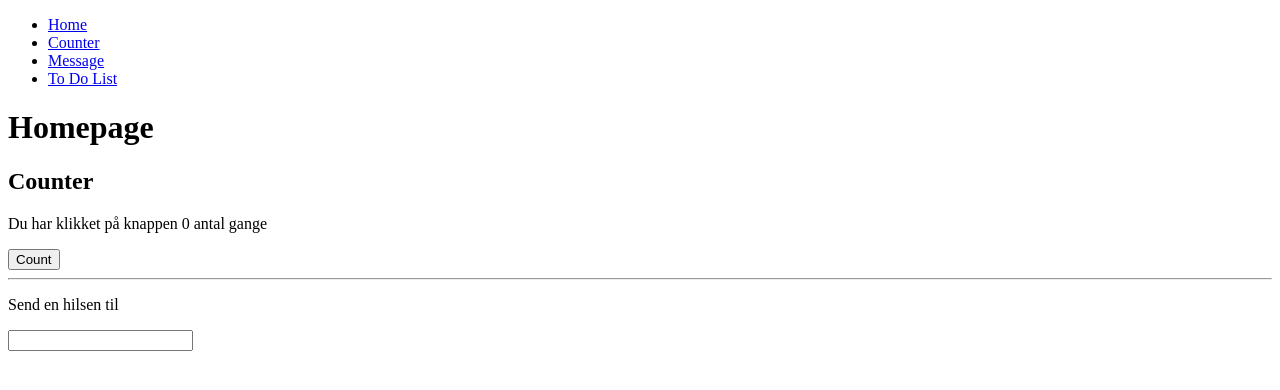
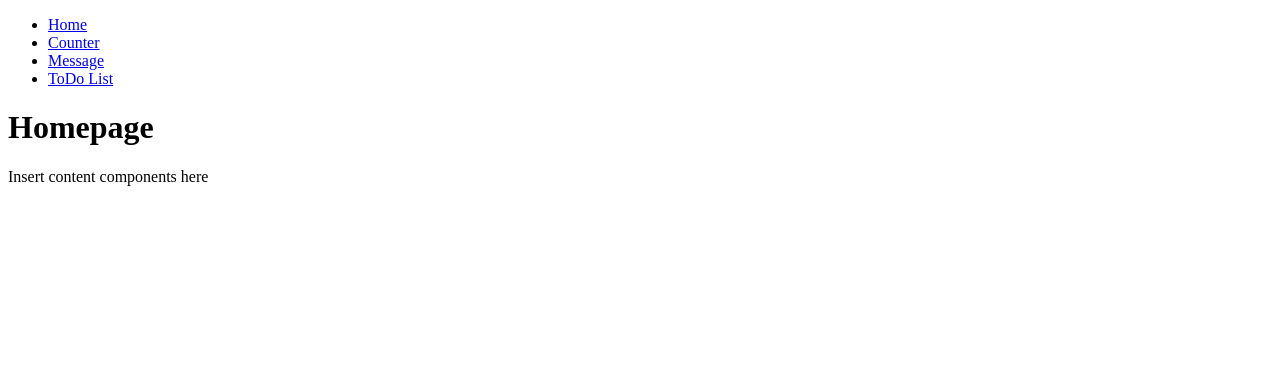
Before and after one commit to Indok93/react-useState-learning2, a React (Vite) app: page / in a window 1280 px wide. Shown: the top 390 px of the page. Built offline with nearby package versions, Linux system fonts and the light colour scheme.

Commit message:
ToDo List made w/ route

```diff
--- a/src/App.jsx
+++ b/src/App.jsx
@@ -3,17 +3,22 @@ import './App.scss'
 import { Home } from './pages/Home/Home'
 import { Counter } from './components/Counter/Counter'
 import { Message } from './components/Message/Message'
+import { ToDoList } from './components/ToDoList/ToDoList'
+import { Header } from './components/Header/Header'
+import { Footer } from './components/Footer/Footer'
 
 function App() {
 
   return (
     <>
+      <Header></Header>
       <Routes>
         <Route index element={<Home />} />
         <Route path="/counter" element={<Counter />} />
         <Route path="/message" element={<Message />} />
-        {/* <Route path="/" element={} /> */}
+        <Route path="/todolist" element={<ToDoList />} />
       </Routes>
+      <Footer></Footer>
     </>
   )
 }
--- a/src/components/Counter/Counter.jsx
+++ b/src/components/Counter/Counter.jsx
@@ -1,16 +1,18 @@
 import { useState } from "react"
+import { ContentWrapper } from "../ContentWrapper/ContentWrapper";
 
 export const Counter = () => {
     const [count, setCount] = useState(0);
 
   return (
     <>
-      <h2>Counter</h2>
-      <p>Du har klikket på knappen {count} antal gange</p>
-      <button
-        type="button"
-        onClick={() => setCount(count + 1)}
-      >Count</button>
+      <ContentWrapper title="Counter">
+        <p>Du har klikket på knappen {count} antal gange</p>
+        <button
+          type="button"
+          onClick={() => setCount(count + 1)}
+        >Count</button>
+      </ContentWrapper>
     </>
   )
 }
--- a/src/components/Message/Message.jsx
+++ b/src/components/Message/Message.jsx
@@ -1,4 +1,5 @@
 import { useState } from "react"
+import { ContentWrapper } from "../ContentWrapper/ContentWrapper";
 
 export const Message = () => {
     const [message, setMessage] = useState("");
@@ -9,7 +10,7 @@ export const Message = () => {
 
   return (
     <>
-      <hr />
+      <ContentWrapper title="Message">
         <p>Send en hilsen til {message}</p>
         <input
           type="text"
@@ -21,6 +22,7 @@ export const Message = () => {
           value={message}
           onChange={() => setMessage(event.target.value)}
         /> */}
+      </ContentWrapper>
     </>
   )
 }
--- a/src/components/Navbar/Navbar.jsx
+++ b/src/components/Navbar/Navbar.jsx
@@ -6,9 +6,9 @@ export const NavBar = () => {
         <nav className={styles.navbar}>
             <ul>
                 <li><NavLink to="/">Home</NavLink></li>
-                <li><NavLink to="">Counter</NavLink></li>
-                <li><NavLink to="">Message</NavLink></li>
-                <li><NavLink to="">To Do List</NavLink></li>
+                <li><NavLink to="counter">Counter</NavLink></li>
+                <li><NavLink to="message">Message</NavLink></li>
+                <li><NavLink to="todolist">ToDo List</NavLink></li>
             </ul>
         </nav>
     )
--- a/src/components/ToDoList/ToDoList.jsx
+++ b/src/components/ToDoList/ToDoList.jsx
@@ -1,9 +1,46 @@
+import { useState } from "react";
+import { ContentWrapper } from "../ContentWrapper/ContentWrapper"
 
 
 export const ToDoList = () => {
+  const [data, setData] = useState([])
+
+  const handleSubmit = e => {
+    e.preventDefault();
+    setData((prevData) => [...prevData, e.target.task.value]);
+  }
+
+  const handleDelete = (indexToRemove) => {
+    setData((prevData) => prevData.filter((_, currentIndex) => currentIndex !== indexToRemove));
+  };
+
+  const handleDeleteAll = () => {
+    setData([]); // empty to remove all tasks
+  }
+
   return (
     <>
-
+      <ContentWrapper title="ToDo List">
+        <form onSubmit={handleSubmit}>
+          <input type="text" id="task" />
+          <button type="submit">Tilføj</button>
+        </form>
+        <div>
+          <ol>
+            {data && data.map((item, index) => {
+              return (
+                <li key={index}>
+                  {item}
+                  <button onClick={() => handleDelete(index)}>Fjern</button>
+                </li>
+              )
+            })}
+          </ol>
+          {data.length > 1 && (
+            <button onClick={handleDeleteAll}>Fjern Alle</button>
+          )}
+        </div>
+      </ContentWrapper>
     </>
   )
 }
--- a/src/pages/Home/Home.jsx
+++ b/src/pages/Home/Home.jsx
@@ -1,21 +1,12 @@
 
-import { Header } from "../../components/Header/Header"
 import { ContentWrapper } from "../../components/ContentWrapper/ContentWrapper"
-import { Footer } from "../../components/Footer/Footer"
-import { Counter } from "../../components/Counter/Counter"
-import { Message } from "../../components/Message/Message"
 
 export const Home = () => {
     return (
         <>
-            <Header />
-
             <ContentWrapper title="Homepage">
-                <Counter />
-                <Message />
+                Insert content components here
             </ContentWrapper>
-
-            <Footer />
         </>
     )
 }
```
Lines whose indentation alone changed are shown as unchanged.
